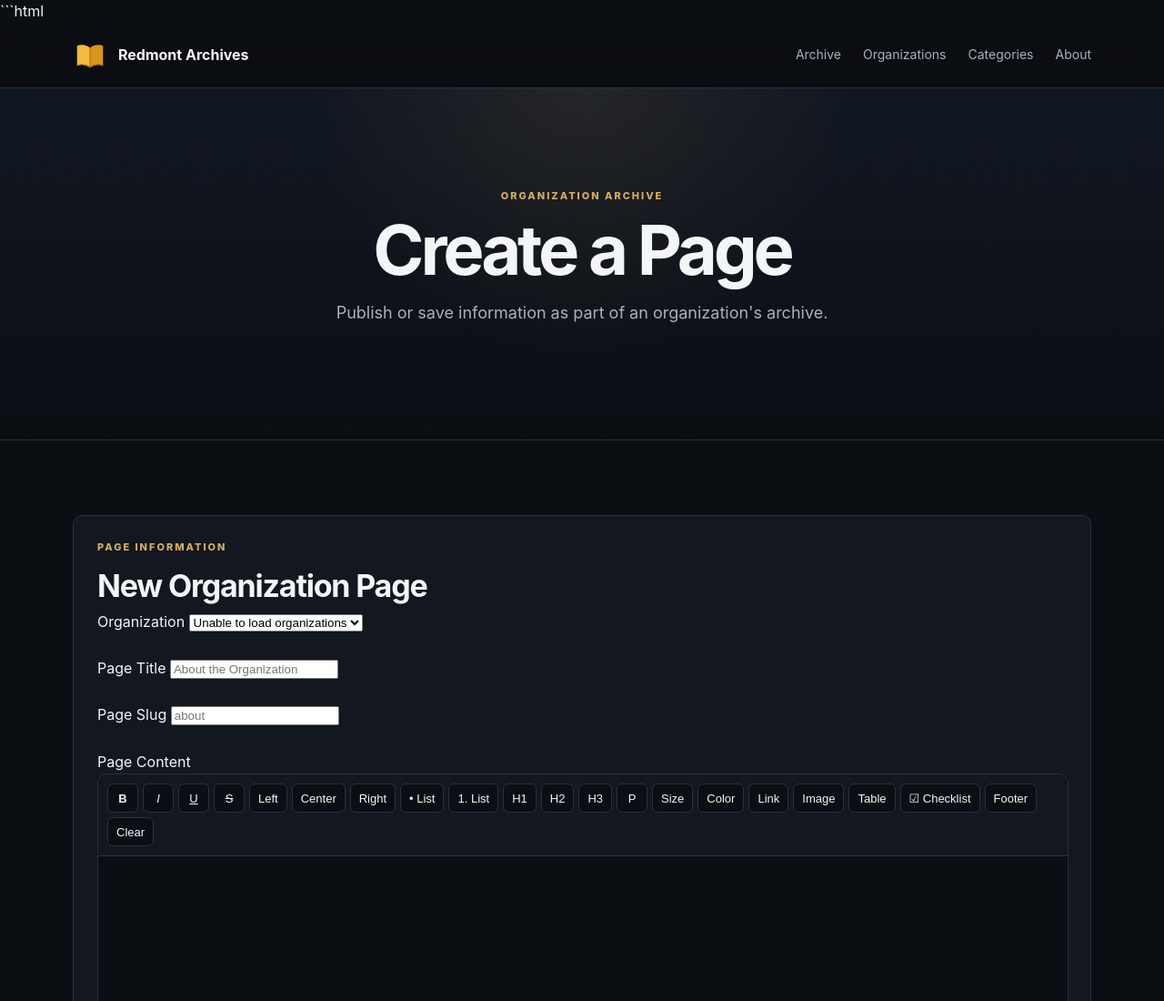
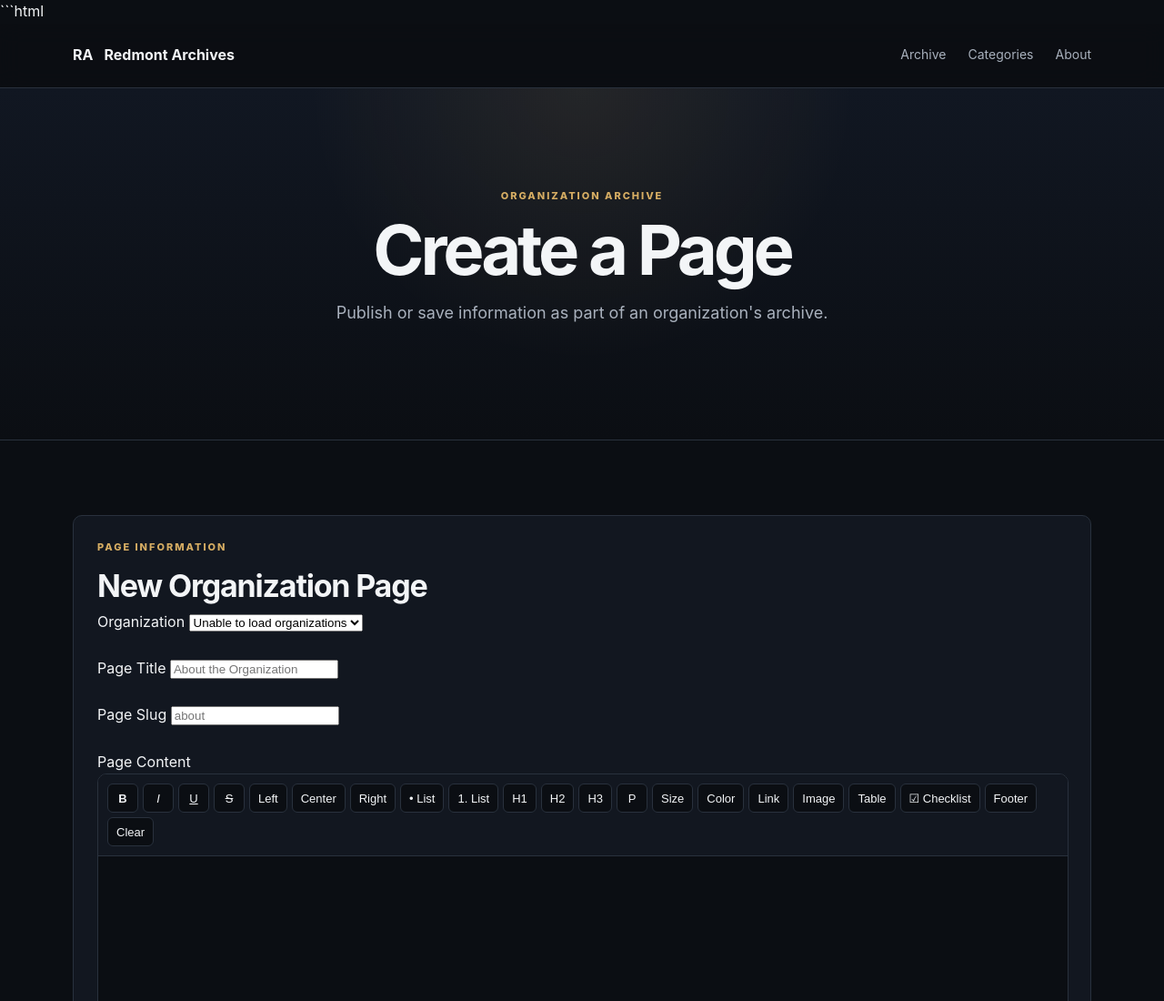
Before and after one commit to jacksonmatott-cmd/redmontarchives, a plain HTML site: page create-page.html in a window 1280 px wide. Shown: the top 1100 px of the page at 91% size. Drawn offline with Linux system fonts and the light colour scheme; no server answers.

Commit message:
Update create-page.html

```diff
--- a/create-page.html
+++ b/create-page.html
@@ -18,17 +18,12 @@
     <div class="container nav">
 
         <a class="brand" href="/">
-            <img
-                src="/logo.svg"
-                alt="Redmont Archives logo"
-                class="logo"
-            >
+            <span class="mark">RA</span>
             <span>Redmont Archives</span>
         </a>
 
         <nav>
             <a href="/">Archive</a>
-            <a href="/organizations.html">Organizations</a>
             <a href="/#categories">Categories</a>
             <a href="/#about">About</a>
         </nav>
@@ -131,18 +126,18 @@
                         Page Content
                     </label>
 
-
                     <!--
-                        The hidden input stores the HTML generated
-                        by the editor and is submitted to the API.
+                        This hidden input contains the HTML
+                        produced by the rich text editor.
                     -->
-
                     <input
                         type="hidden"
                         id="content"
                         name="content"
                     >
 
+
+                    <!-- RICH TEXT EDITOR -->
 
                     <div
                         class="redmont-editor"
@@ -341,7 +336,7 @@
                     </div>
 
 
-                    <br>
+                    <br><br>
 
 
                     <label for="status">
@@ -409,6 +404,7 @@
 </footer>
 
 
+<!-- Rich-text editor functionality -->
 <script src="/editor.js"></script>
 
 
@@ -458,6 +454,7 @@ async function loadOrganizations() {
             `;
 
             return;
+
         }
 
 
@@ -482,9 +479,7 @@ async function loadOrganizations() {
             organization => {
 
                 const option =
-                    document.createElement(
-                        "option"
-                    );
+                    document.createElement("option");
 
                 option.value =
                     organization.id;
@@ -570,11 +565,9 @@ form.addEventListener(
 
 
         /*
-         * editor.js automatically keeps the
-         * hidden #content field synchronized
-         * with the editor HTML.
+         * editor.js synchronizes the editor
+         * with this hidden input.
          */
-
         const content =
             document
                 .getElementById("content")
@@ -592,9 +585,11 @@ form.addEventListener(
 
             result.innerHTML = `
                 <br>
+
                 <div class="eyebrow">
                     ERROR
                 </div>
+
                 <p>
                     Please enter some page content.
                 </p>
@@ -703,10 +698,9 @@ form.addEventListener(
 
 
             /*
-             * Reset the editor after creating
-             * the page.
+             * Clear the rich-text editor after
+             * successfully creating the page.
              */
-
             const editor =
                 document.querySelector(
                     ".redmont-editor-surface"
@@ -715,6 +709,11 @@ form.addEventListener(
             if (editor) {
                 editor.innerHTML = "";
             }
+
+
+            document
+                .getElementById("content")
+                .value = "";
 
 
             await loadOrganizations();
```
